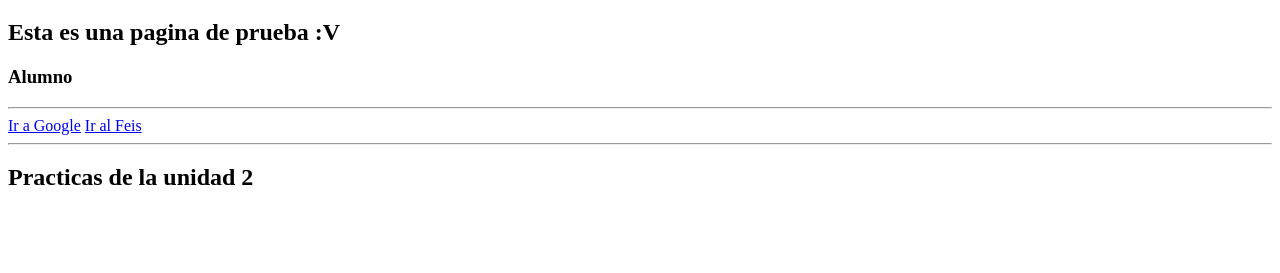
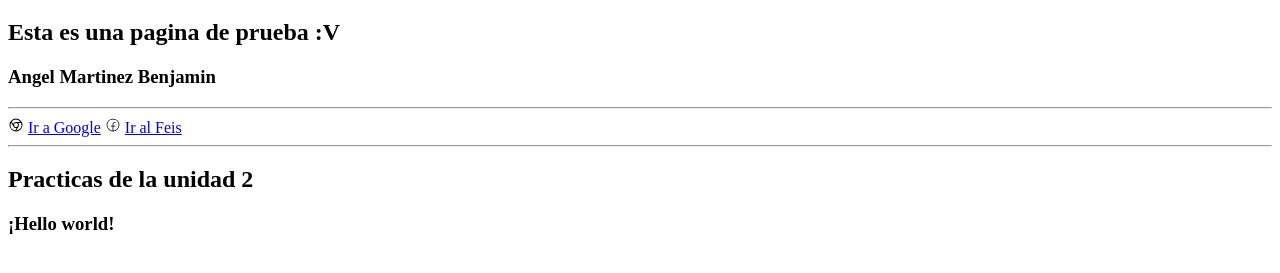
Before and after one commit to GhostAm0/Practica00, a plain HTML site: page Index.html in a window 1280 px wide. Shown: the part 61-334 px from the top of the page. Drawn offline with Linux system fonts and the light colour scheme.

Commit message:
Practica 00

```diff
--- a/Index.html
+++ b/Index.html
@@ -8,11 +8,15 @@
 <body>
     <h1>Practicas de Programacion Web</h1>
     <h2>Esta es una pagina de prueba :V</h2>
-    <h3>Alumno</h3>
+    <h3>Angel Martinez Benjamin</h3>
     <hr>
+    <!-- Es posible poner mas de estos svg desde la pagina que nos recomendo el maestro -->
+    <svg xmlns="http://www.w3.org/2000/svg" width="16" height="16" fill="#000000" viewBox="0 0 256 256"><path d="M128,24A104,104,0,1,0,232,128,104.11,104.11,0,0,0,128,24Zm0,16a88,88,0,0,1,73.72,40H128a48.08,48.08,0,0,0-45.6,33l-23.08-40A87.89,87.89,0,0,1,128,40Zm32,88a32,32,0,1,1-32-32A32,32,0,0,1,160,128ZM40,128a87.44,87.44,0,0,1,9.56-39.86L86.43,152c.06.1.13.19.19.28A48,48,0,0,0,137.82,175l-23.1,40A88.14,88.14,0,0,1,40,128Zm92.69,87.87L169.57,152c.08-.14.14-.28.22-.42a47.88,47.88,0,0,0-6-55.58H210a88,88,0,0,1-77.29,119.87Z"></path></svg>
     <a href="https://www.google.com">Ir a Google</a>
+    <svg xmlns="http://www.w3.org/2000/svg" width="16" height="16" fill="#000000" viewBox="0 0 256 256"><path d="M128,26A102,102,0,1,0,230,128,102.12,102.12,0,0,0,128,26Zm6,191.8V150h26a6,6,0,0,0,0-12H134V112a18,18,0,0,1,18-18h16a6,6,0,0,0,0-12H152a30,30,0,0,0-30,30v26H96a6,6,0,0,0,0,12h26v67.8a90,90,0,1,1,12,0Z"></path></svg>
     <a href="https://www.facebook.com">Ir al Feis</a>
     <hr>
     <h2>Practicas de la unidad 2</h2>
+    <h3>¡Hello world!</h3>
 </body>
 </html>
```
